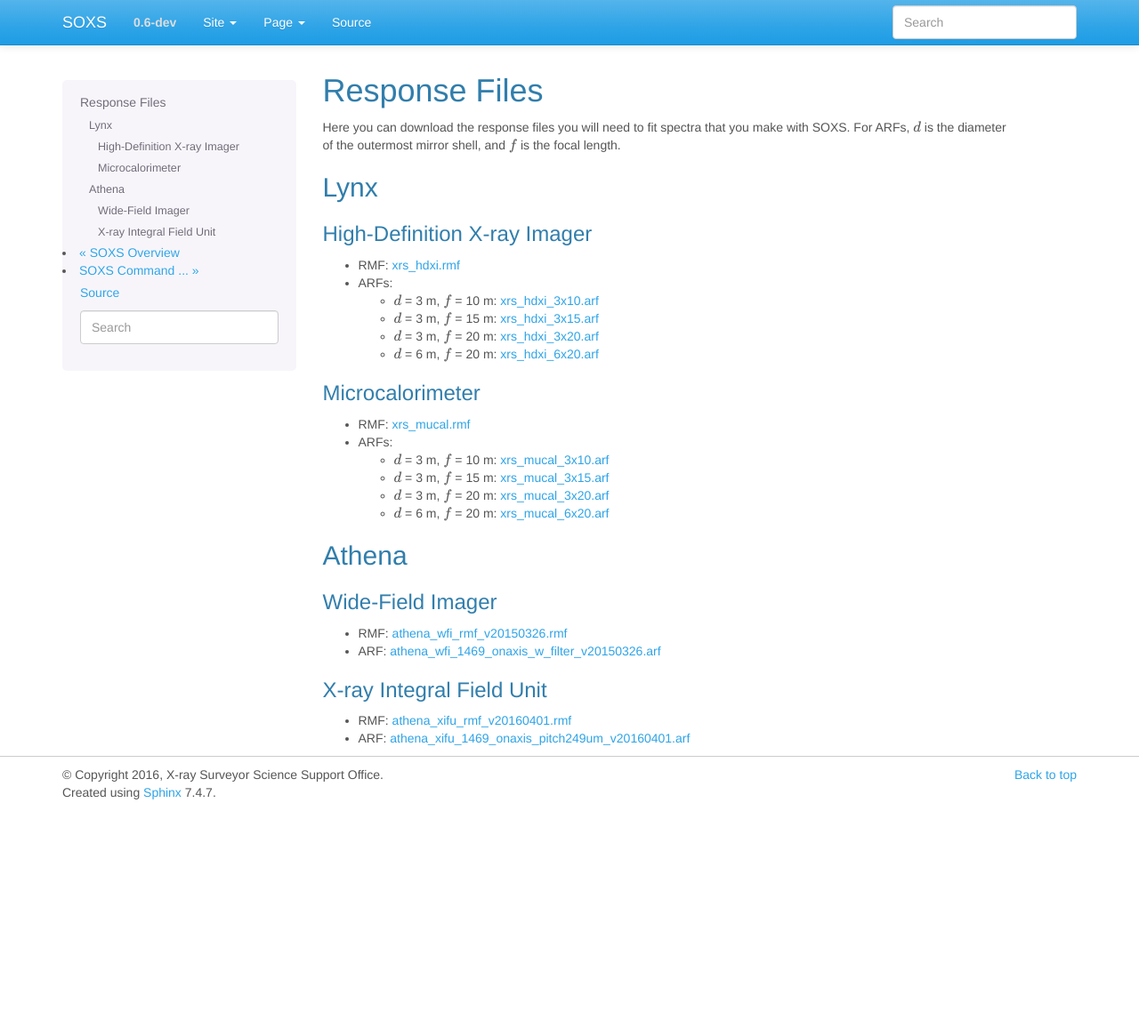
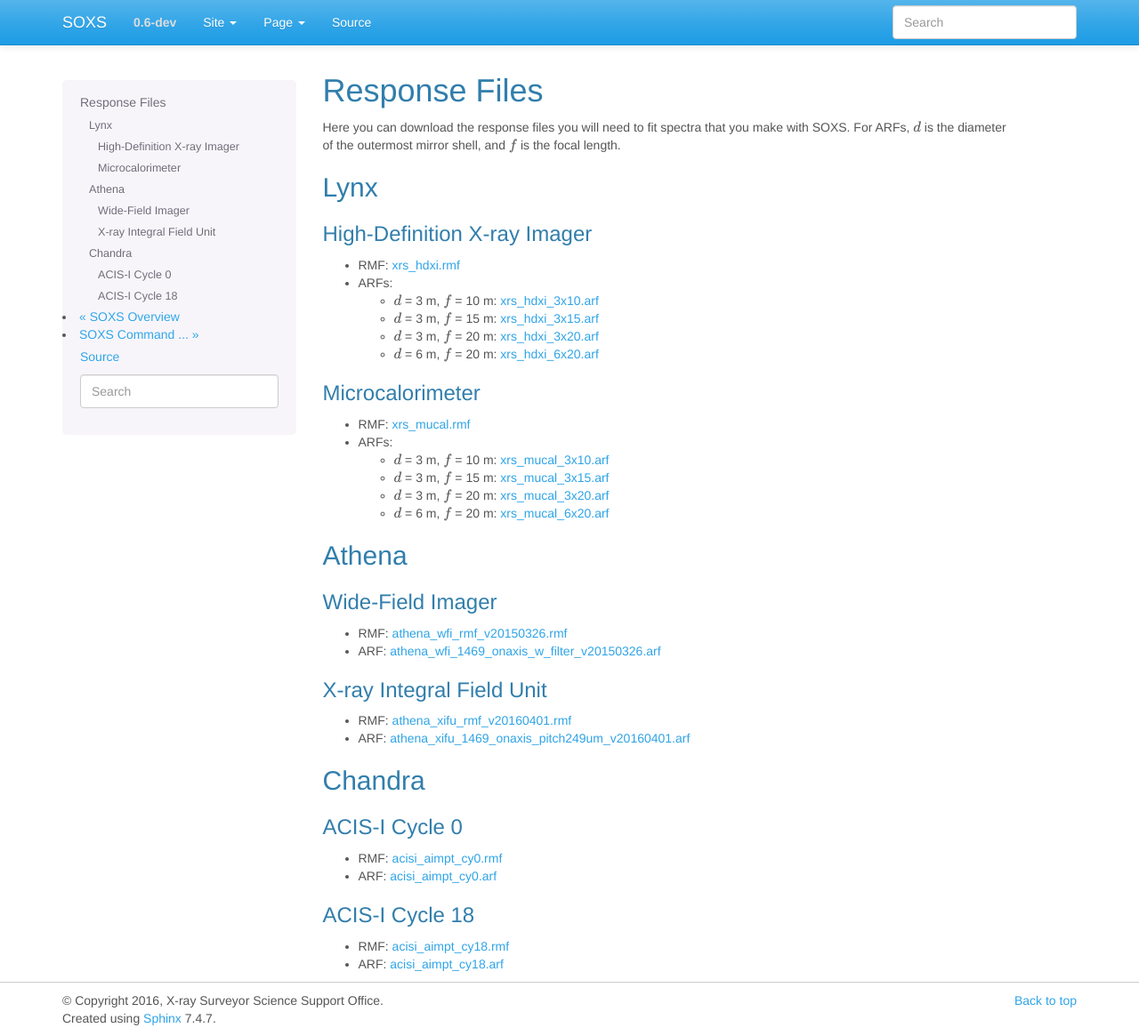
Before and after one commit to lynx-x-ray-observatory/soxs, a Sphinx documentation site: the page built from doc/source/responses.rst, in a window 1280 px wide and 1165 px high. Shown: the whole window at 89% size. Built offline with Sphinx 7.4.7, drawn with Linux system fonts in a browser that asks for light colours.

Commit message:
Added ACIS-I responses to the response page

```diff
--- a/doc/source/responses.rst
+++ b/doc/source/responses.rst
@@ -3,8 +3,9 @@
 Response Files
 ==============
 
-Here you can download the response files you will need to fit spectra that you make with SOXS. For ARFs,
-:math:`d` is the diameter of the outermost mirror shell, and :math:`f` is the focal length.
+Here you can download the response files you will need to fit spectra that you
+make with SOXS. For ARFs, :math:`d` is the diameter of the outermost mirror
+shell, and :math:`f` is the focal length.
 
 Lynx
 ----
@@ -46,3 +47,18 @@
 
 * RMF: `athena_xifu_rmf_v20160401.rmf <athena_xifu_rmf_v20160401.rmf>`_
 * ARF: `athena_xifu_1469_onaxis_pitch249um_v20160401.arf <athena_xifu_1469_onaxis_pitch249um_v20160401.arf>`_
+
+Chandra
+-------
+
+ACIS-I Cycle 0
+++++++++++++++
+
+* RMF: `acisi_aimpt_cy0.rmf <acisi_aimpt_cy0.rmf>`_
+* ARF: `acisi_aimpt_cy0.arf <acisi_aimpt_cy0.arf>`_
+
+ACIS-I Cycle 18
++++++++++++++++
+
+* RMF: `acisi_aimpt_cy18.rmf <acisi_aimpt_cy18.rmf>`_
+* ARF: `acisi_aimpt_cy18.arf <acisi_aimpt_cy18.arf>`_
```
